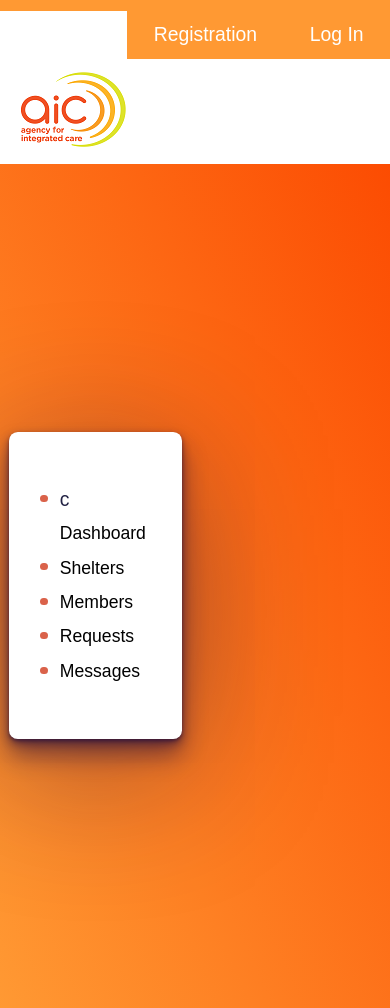
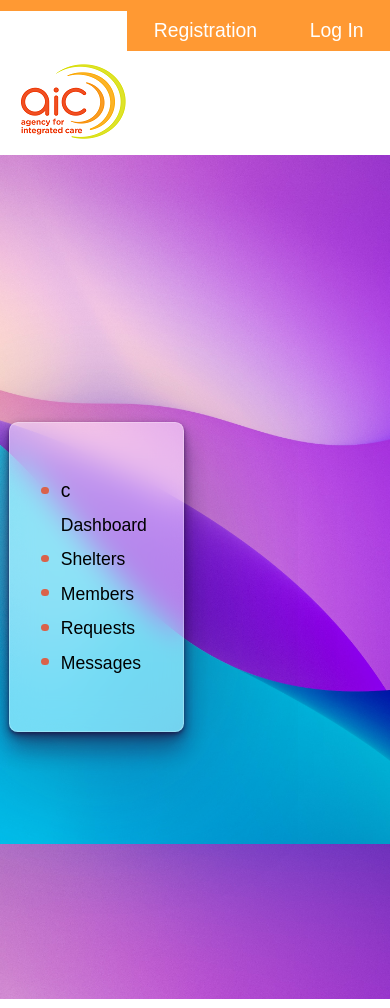
Before and after one commit to pjhoodsta/APU_Web_Project_Sanctuary, a PHP site: page /dashboard-member.html in a window 390 px wide. Run offline with PHP 8.4, Linux system fonts and the light colour scheme.

Commit message:
middle of glasssmorphism. stuck on reading image file for background

```diff
--- a/style.css
+++ b/style.css
@@ -37,21 +37,6 @@
   min-height: 100vh;
 }
 
-main.gradient {
-  background: linear-gradient(to top right, #ff9933 0%, #fc4c02 100%);
-  background-color: rgba(0, 0, 0, 0);
-  background-position-x: 0%;
-  background-position-y: 0%;
-  background-repeat: repeat;
-  background-attachment: fixed;
-  background-image: linear-gradient(to right top, #ff9933 0%, #fc4c02 100%);
-
-  width: 100%;
-  height: auto;
-
-  background-origin: padding-box;
-  background-clip: border-box;
-}
 main.root-content {
   justify-content: flex-start;
 }
@@ -61,16 +46,17 @@
   display: flex;
   flex-wrap: wrap;
   align-items: center;
-  background-color: white;
+  /* background-color: white; */
   padding: 0;
   top: -1px;
   left: -1px;
   right: -1px;
 }
 body {
-  font: 1em/1.618 Inter, sans-serif;
-  color: #224;
-  background: url;
+  font: 1em/1.618, sans-serif;
+  background: #224 center / cover url("/images/milad-fakurian.jpg") no-repeat
+    fixed;
+  min-height: 100vh;
 }
 h1 {
   font-weight: 750;
@@ -203,7 +189,7 @@
   border-radius: 0.4rem;
 }
 
-section.navbar {
+.navbar {
   display: flex;
   flex-wrap: wrap;
   justify-content: space-between;
@@ -212,18 +198,20 @@
   width: 100%;
 }
 
-section.card {
+.card {
   border-radius: 0.5rem;
-  border: none;
+  border: 1px solid rgba(255, 255, 255, 0.25);
+  box-shadow: 0 0 10px 1px rgba(0, 0, 0, 0.25);
 
   display: flex;
   height: 100%;
 
   padding: 2rem;
-  background-color: white;
+  background-color: rgba(255, 255, 255, 0.45);
+  backdrop-filter: blur(15px);
 }
 
-section.sidebar {
+.sidebar {
   width: 10%;
   margin-left: 0.5rem;
   padding-right: 2.3rem;
@@ -233,28 +221,28 @@
     0 0.125rem 0.1875rem rgba(31, 10, 60, 0.47);
 }
 
-section.sidebar a:link {
+.sidebar a:link {
   text-decoration: none;
   color: black;
 }
-section.sidebar a:visited {
+.sidebar a:visited {
   text-decoration: none;
   color: black;
 }
-section.sidebar a:hover {
+.sidebar a:hover {
   text-decoration: none;
   color: black;
 }
-section.sidebar a:active {
+.sidebar a:active {
   text-decoration: none;
   color: black;
 }
 
-section.card-container {
+.card-container {
   width: 65%;
 }
 
-section.index {
+.index {
   width: 85%;
   align-items: center;
 
@@ -263,11 +251,11 @@
   padding: 0;
 }
 
-section.login {
+.login {
   width: 33.4rem;
 }
 
-section.registration {
+.registration {
   width: 27.4rem;
 }
 
@@ -346,7 +334,7 @@
   justify-content: space-around;
   align-items: center;
   padding-block: 2.5rem;
-  color: white;
+  color: red;
 }
 
 .card-item-registration {
@@ -451,7 +439,7 @@
 }
 
 @media screen and (max-width: 600px) {
-  section.sidebar {
+  .sidebar {
     width: 25%;
     margin-left: 0.5rem;
   }
```
Also changed, not shown: index.html (+4 -4 lines), log-in.html (+4 -4 lines), registration.php (+8 -10 lines), images/milad-fakurian.jpg (added).
